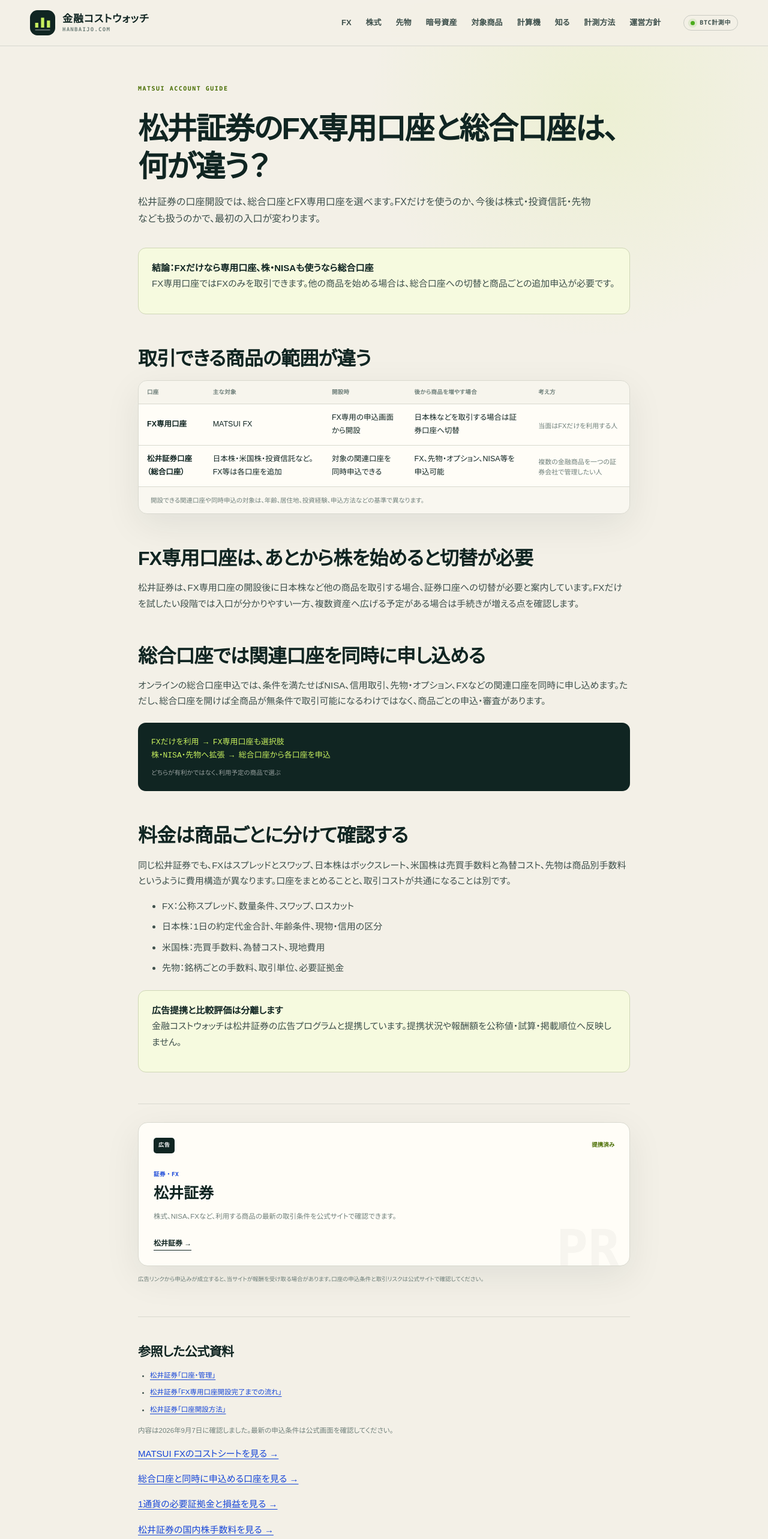
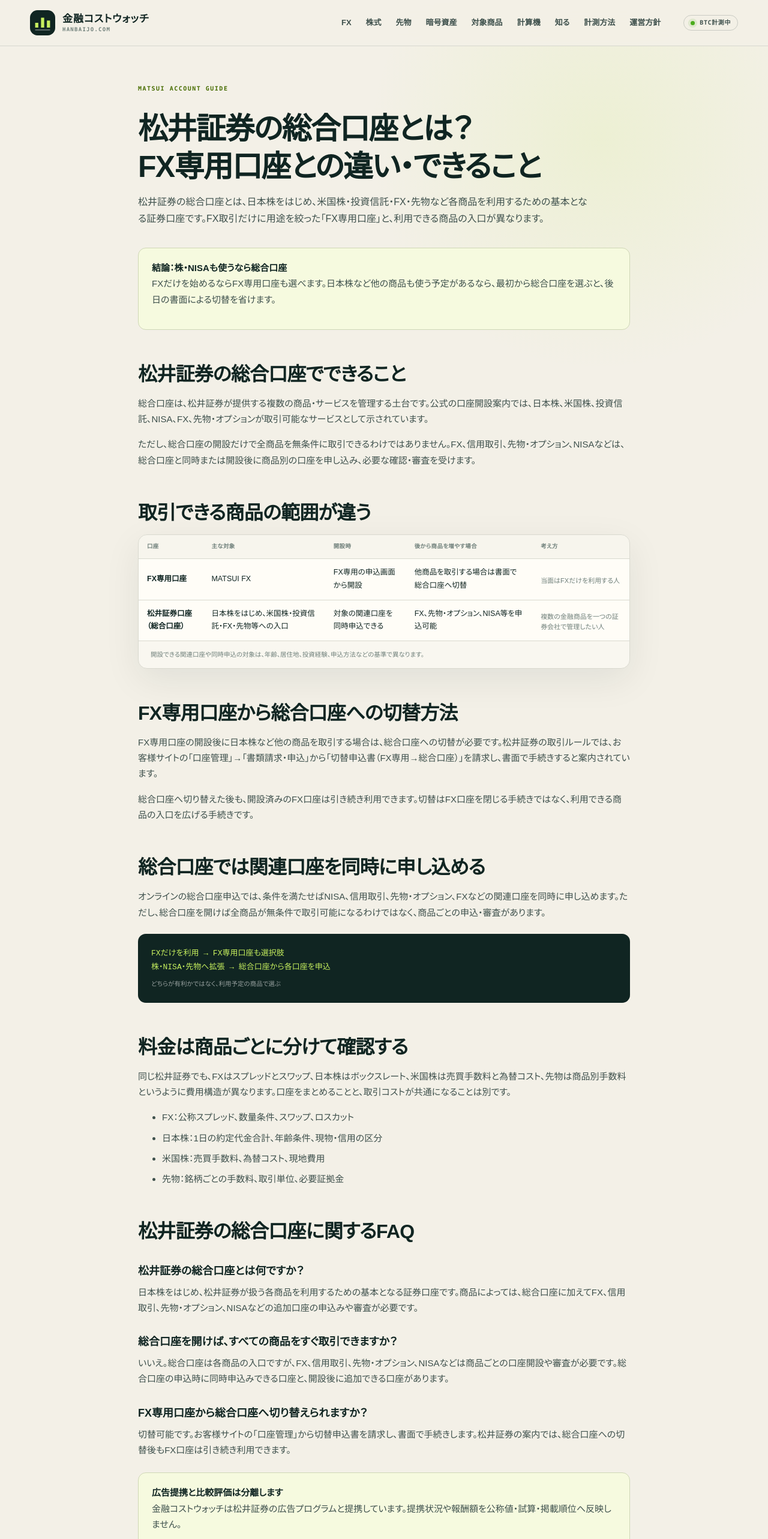
Before and after one commit to mrok18/hanbaijo, a Next.js app: page /articles/matsui-account-types in a window 1280 px wide. Shown: the top 2566 px of the page at 60% size. Built offline with nearby package versions, Linux system fonts and the light colour scheme.

Commit message:
seo: explain Matsui general account

```diff
--- a/app/articles/matsui-account-types/page.tsx
+++ b/app/articles/matsui-account-types/page.tsx
@@ -1,10 +1,12 @@
+import type { Metadata } from 'next';
 import Link from 'next/link';
 import AffiliateOfferCard from '@/components/AffiliateOfferCard';
 import { AFFILIATE_OFFERS } from '@/lib/affiliates';
 
-export const metadata = {
-  title: '松井証券のFX専用口座と総合口座の違い｜株・NISAも使う場合',
-  description: '松井証券のFX専用口座と総合口座の違いを、取引できる商品、同時申込、後から株式取引を始める場合の手続きに分けて解説します。',
+export const metadata: Metadata = {
+  title: '松井証券の総合口座とは？FX専用口座との違い・できること',
+  description: '松井証券の総合口座とは、日本株をはじめ各商品を利用するための入口です。FX専用口座との違い、追加口座、FX専用から総合口座への切替方法を整理します。',
+  alternates: { canonical: '/articles/matsui-account-types' },
 };
 
 const ACCOUNT_TYPES = [
@@ -12,25 +14,67 @@ const ACCOUNT_TYPES = [
     name: 'FX専用口座',
     products: 'MATSUI FX',
     application: 'FX専用の申込画面から開設',
-    later: '日本株などを取引する場合は証券口座へ切替',
+    later: '他商品を取引する場合は書面で総合口座へ切替',
     fit: '当面はFXだけを利用する人',
   },
   {
     name: '松井証券口座（総合口座）',
-    products: '日本株・米国株・投資信託など。FX等は各口座を追加',
+    products: '日本株をはじめ、米国株・投資信託・FX・先物等への入口',
     application: '対象の関連口座を同時申込できる',
     later: 'FX、先物・オプション、NISA等を申込可能',
     fit: '複数の金融商品を一つの証券会社で管理したい人',
   },
 ] as const;
 
+const FAQS = [
+  {
+    question: '松井証券の総合口座とは何ですか？',
+    answer: '日本株をはじめ、松井証券が扱う各商品を利用するための基本となる証券口座です。商品によっては、総合口座に加えてFX、信用取引、先物・オプション、NISAなどの追加口座の申込みや審査が必要です。',
+  },
+  {
+    question: '総合口座を開けば、すべての商品をすぐ取引できますか？',
+    answer: 'いいえ。総合口座は各商品の入口ですが、FX、信用取引、先物・オプション、NISAなどは商品ごとの口座開設や審査が必要です。総合口座の申込時に同時申込みできる口座と、開設後に追加できる口座があります。',
+  },
+  {
+    question: 'FX専用口座から総合口座へ切り替えられますか？',
+    answer: '切替可能です。お客様サイトの「口座管理」から切替申込書を請求し、書面で手続きします。松井証券の案内では、総合口座への切替後もFX口座は引き続き利用できます。',
+  },
+] as const;
+
 export default function Page() {
+  const articleJsonLd = {
+    '@context': 'https://schema.org',
+    '@type': 'Article',
+    headline: metadata.title,
+    description: metadata.description,
+    datePublished: '2026-09-07',
+    dateModified: '2026-09-12',
+    mainEntityOfPage: 'https://hanbaijo.com/articles/matsui-account-types',
+    author: { '@type': 'Organization', name: '金融コストウォッチ' },
+    publisher: { '@type': 'Organization', name: '金融コストウォッチ' },
+  };
+  const faqJsonLd = {
+    '@context': 'https://schema.org',
+    '@type': 'FAQPage',
+    mainEntity: FAQS.map((faq) => ({
+      '@type': 'Question',
+      name: faq.question,
+      acceptedAnswer: { '@type': 'Answer', text: faq.answer },
+    })),
+  };
+
   return (
     <article>
+      <script type="application/ld+json" dangerouslySetInnerHTML={{ __html: JSON.stringify(articleJsonLd) }} />
+      <script type="application/ld+json" dangerouslySetInnerHTML={{ __html: JSON.stringify(faqJsonLd) }} />
       <p className="page-kicker">MATSUI ACCOUNT GUIDE</p>
-      <h1>松井証券のFX専用口座と総合口座は、何が違う？</h1>
-      <p className="lede">松井証券の口座開設では、総合口座とFX専用口座を選べます。FXだけを使うのか、今後は株式・投資信託・先物なども扱うのかで、最初の入口が変わります。</p>
-      <div className="callout"><strong>結論：FXだけなら専用口座、株・NISAも使うなら総合口座</strong><p>FX専用口座ではFXのみを取引できます。他の商品を始める場合は、総合口座への切替と商品ごとの追加申込が必要です。</p></div>
+      <h1>松井証券の総合口座とは？<br />FX専用口座との違い・できること</h1>
+      <p className="lede">松井証券の総合口座とは、日本株をはじめ、米国株・投資信託・FX・先物など各商品を利用するための基本となる証券口座です。FX取引だけに用途を絞った「FX専用口座」と、利用できる商品の入口が異なります。</p>
+      <div className="callout"><strong>結論：株・NISAも使うなら総合口座</strong><p>FXだけを始めるならFX専用口座も選べます。日本株など他の商品も使う予定があるなら、最初から総合口座を選ぶと、後日の書面による切替を省けます。</p></div>
+
+      <h2>松井証券の総合口座でできること</h2>
+      <p>総合口座は、松井証券が提供する複数の商品・サービスを管理する土台です。公式の口座開設案内では、日本株、米国株、投資信託、NISA、FX、先物・オプションが取引可能なサービスとして示されています。</p>
+      <p>ただし、総合口座の開設だけで全商品を無条件に取引できるわけではありません。FX、信用取引、先物・オプション、NISAなどは、総合口座と同時または開設後に商品別の口座を申し込み、必要な確認・審査を受けます。</p>
 
       <h2>取引できる商品の範囲が違う</h2>
       <div className="data-panel"><div className="table-scroll">
@@ -48,8 +92,9 @@ export default function Page() {
         </table>
       </div><p className="panel-note">開設できる関連口座や同時申込の対象は、年齢、居住地、投資経験、申込方法などの基準で異なります。</p></div>
 
-      <h2>FX専用口座は、あとから株を始めると切替が必要</h2>
-      <p>松井証券は、FX専用口座の開設後に日本株など他の商品を取引する場合、証券口座への切替が必要と案内しています。FXだけを試したい段階では入口が分かりやすい一方、複数資産へ広げる予定がある場合は手続きが増える点を確認します。</p>
+      <h2>FX専用口座から総合口座への切替方法</h2>
+      <p>FX専用口座の開設後に日本株など他の商品を取引する場合は、総合口座への切替が必要です。松井証券の取引ルールでは、お客様サイトの「口座管理」→「書類請求・申込」から「切替申込書（FX専用→総合口座）」を請求し、書面で手続きすると案内されています。</p>
+      <p>総合口座へ切り替えた後も、開設済みのFX口座は引き続き利用できます。切替はFX口座を閉じる手続きではなく、利用できる商品の入口を広げる手続きです。</p>
 
       <h2>総合口座では関連口座を同時に申し込める</h2>
       <p>オンラインの総合口座申込では、条件を満たせばNISA、信用取引、先物・オプション、FXなどの関連口座を同時に申し込めます。ただし、総合口座を開けば全商品が無条件で取引可能になるわけではなく、商品ごとの申込・審査があります。</p>
@@ -65,6 +110,14 @@ export default function Page() {
         <li>先物：銘柄ごとの手数料、取引単位、必要証拠金</li>
       </ul>
 
+      <h2>松井証券の総合口座に関するFAQ</h2>
+      {FAQS.map((faq) => (
+        <section key={faq.question}>
+          <h3>{faq.question}</h3>
+          <p>{faq.answer}</p>
+        </section>
+      ))}
+
       <div className="callout"><strong>広告提携と比較評価は分離します</strong><p>金融コストウォッチは松井証券の広告プログラムと提携しています。提携状況や報酬額を公称値・試算・掲載順位へ反映しません。</p></div>
 
       <section className="article-affiliate" aria-label="松井証券の広告">
@@ -76,10 +129,12 @@ export default function Page() {
         <h2 id="sources">参照した公式資料</h2>
         <ul>
           <li><a href="https://www.matsui.co.jp/service/account/" target="_blank" rel="noopener noreferrer">松井証券「口座・管理」</a></li>
+          <li><a href="https://www.matsui.co.jp/apply/" target="_blank" rel="noopener noreferrer">松井証券「口座開設」</a></li>
           <li><a href="https://www.matsui.co.jp/apply/fx-account/" target="_blank" rel="noopener noreferrer">松井証券「FX専用口座開設完了までの流れ」</a></li>
-          <li><a href="https://support.matsui.co.jp/faq/show/48197?site_domain=faq" target="_blank" rel="noopener noreferrer">松井証券「口座開設方法」</a></li>
+          <li><a href="https://www.matsui.co.jp/fx/rule/" target="_blank" rel="noopener noreferrer">松井証券「FX 取引ルール」</a></li>
+          <li><a href="https://support.matsui.co.jp/faq/show/48197?site_domain=faq" target="_blank" rel="noopener noreferrer">松井証券「松井証券の口座開設方法を教えてください」</a></li>
         </ul>
-        <p>内容は2026年9月7日に確認しました。最新の申込条件は公式画面を確認してください。</p>
+        <p>口座の対象商品・切替方法は2026年9月12日に確認しました。最新の申込条件は公式画面を確認してください。</p>
       </section>
 
       <p><Link href="/fx/matsui">MATSUI FXのコストシートを見る →</Link></p>
--- a/app/articles/posts.ts
+++ b/app/articles/posts.ts
@@ -219,7 +219,7 @@ export const POSTS = [
   { slug: 'matsui-fx-auto-trading-cost', category: 'FX・自動売買', title: 'MATSUI FX自動売買は100円から？必要資金を計算', desc: '複数注文の必要証拠金と評価損を分け、100円で始める場合にも必要な余裕資金を整理する。' },
   { slug: 'matsui-fx-one-currency', category: 'FX・松井証券', title: 'MATSUI FXは100円から？1通貨の必要証拠金と損益', desc: '100円の意味を、為替レート・取引数量・レバレッジコースに分けて具体的に計算する。' },
   { slug: 'matsui-fx-one-currency-order', category: 'FX・松井証券', title: '松井証券FXの1通貨注文方法｜0.0001入力と数量表示の注意点', desc: '1万通貨単位で表示される数量欄の換算、PC・スマホの入力手順、証拠金・スプレッド・損益の確認を整理する。' },
-  { slug: 'matsui-account-types', category: '証券・FX', title: '松井証券のFX専用口座と総合口座の違い', desc: 'FXだけを始める場合と、株・NISA・先物も利用する場合で異なる口座開設の入口を整理する。' },
+  { slug: 'matsui-account-types', category: '証券・FX', title: '松井証券の総合口座とは？FX専用口座との違い', desc: '総合口座でできること、商品別の追加口座、FX専用口座から切り替える手続きを整理する。' },
   { slug: 'fx-zero-spread-total-cost', category: 'FX', title: 'FXの0.0銭は本当に無料？別手数料まで総額で確認', desc: 'ゼロスプレッドと取引コスト0円を区別し、数量連動手数料や約定差を含めて判断する。' },
   { slug: 'fx-swap-three-days', category: 'FX', title: 'FXのスワップが3日分・4日分付くのはなぜ？', desc: 'ロールオーバーと受渡日の関係、土日・祝日をまたぐ変則付与の確認方法を整理する。' },
   { slug: 'fx-margin-ratio-vs-usage', category: 'FX', title: '証拠金維持率と使用率の違い｜100%の意味は逆', desc: '維持率と使用率の計算方向を分け、ロスカットまでの余力を読み違えない方法。' },
```
